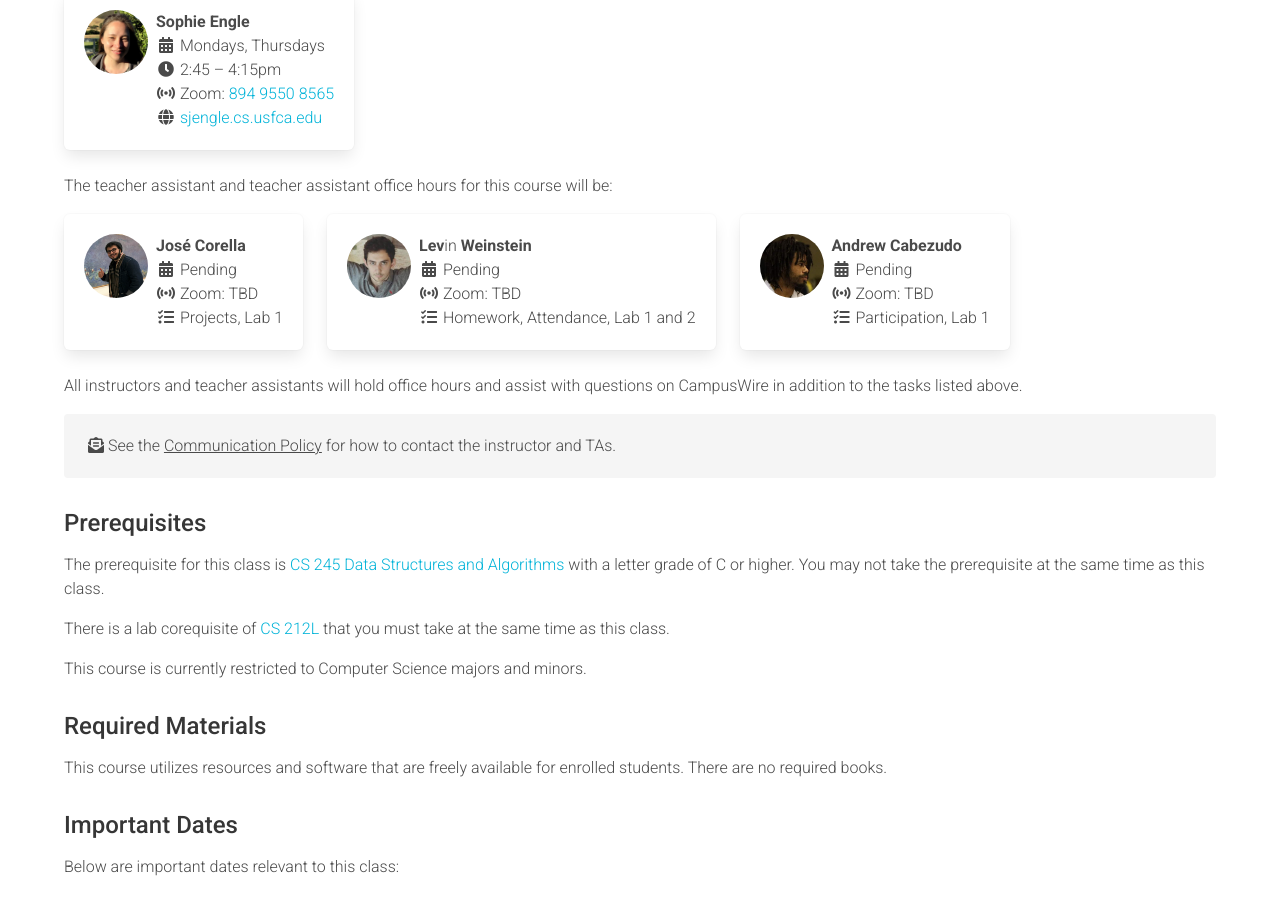
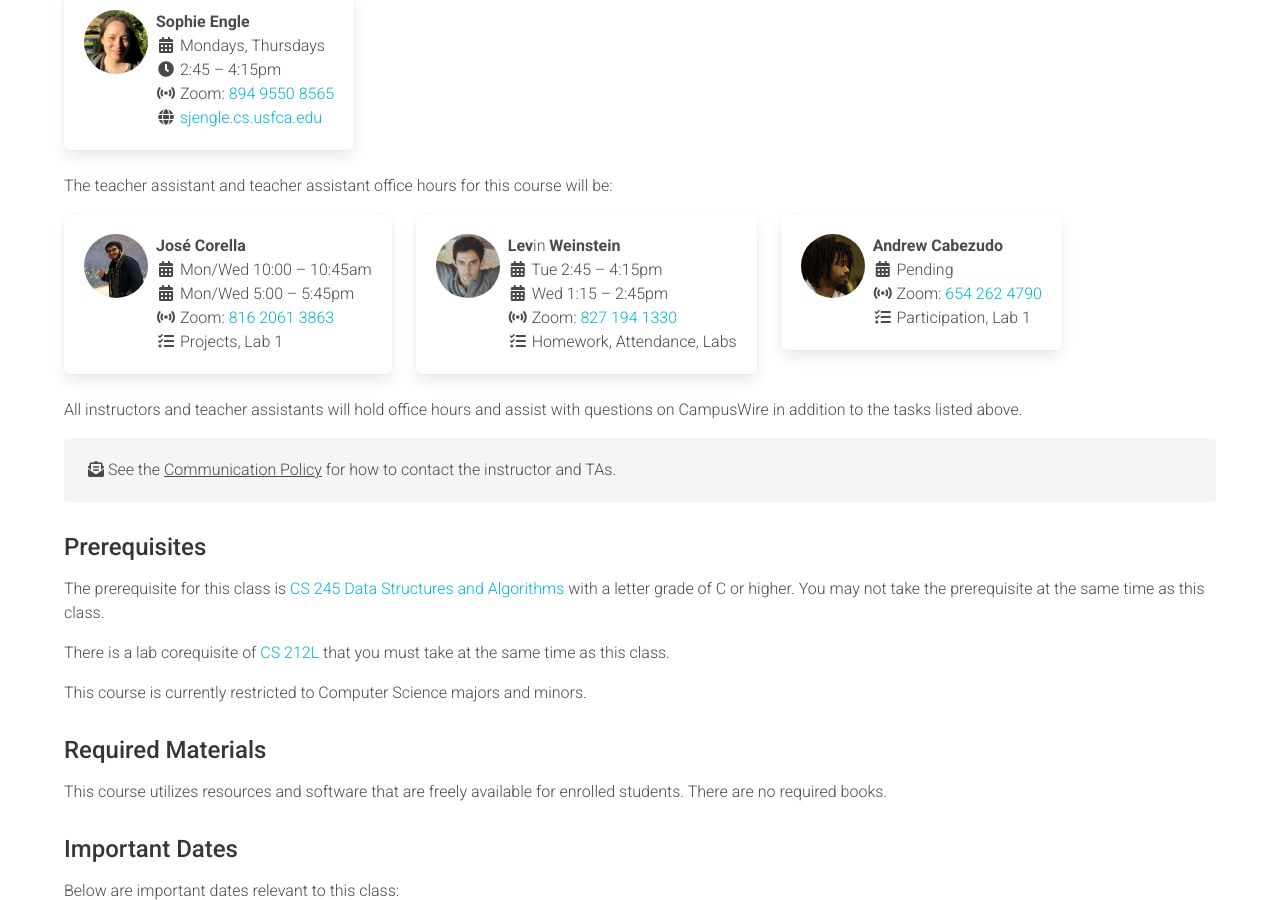
Before and after one commit to usf-cs212-spring2021/usf-cs212-spring2021.github.io, a Jekyll site: the page built from syllabus.md, in a window 1280 px wide and 900 px high, scrolled down 2037 px. Built offline with Jekyll 4.4.1, drawn with Linux system fonts in a browser that asks for light colours; comment, search, counter and statistics services are not loaded.

```diff
--- a/syllabus.md
+++ b/syllabus.md
@@ -166,11 +166,15 @@ The teacher assistant and teacher assistant office hours for this course will be
         <div class="column">
           <strong>José Corella</strong><br/>
           <i class="fa-fw fas fa-calendar-alt "></i>
-          <span>Pending</span>
+          <span>Mon/Wed 10:00 – 10:45am</span>
+          <br/>
+
+          <i class="fa-fw fas fa-calendar-alt "></i>
+          <span>Mon/Wed 5:00 – 5:45pm</span>
           <br/>
 
           <i class="fa-fw fas fa-signal-stream "></i>
-          Zoom: TBD
+          Zoom: <a href="{{ site.data.info.streams.tajose.link }}">{{ site.data.info.streams.tajose.room }}</a>
           <br/>
 
           <i class="fa-fw fas fa-tasks bump"></i>
@@ -194,15 +198,19 @@ The teacher assistant and teacher assistant office hours for this course will be
         <div class="column">
           <strong>Lev</strong>in <strong>Weinstein</strong><br/>
           <i class="fa-fw fas fa-calendar-alt "></i>
-          <span>Pending</span>
+          <span>Tue 2:45 – 4:15pm</span>
+          <br/>
+
+          <i class="fa-fw fas fa-calendar-alt "></i>
+          <span>Wed 1:15 – 2:45pm</span>
           <br/>
 
           <i class="fa-fw fas fa-signal-stream "></i>
-          Zoom: TBD
+          Zoom: <a href="{{ site.data.info.streams.talev.link }}">{{ site.data.info.streams.talev.room }}</a>
           <br/>
 
           <i class="fa-fw fas fa-tasks bump"></i>
-          Homework, Attendance, Lab 1 and 2
+          Homework, Attendance, Labs
         </div>
       </div>
       <!-- end nested columns -->
@@ -226,7 +234,7 @@ The teacher assistant and teacher assistant office hours for this course will be
           <br/>
 
           <i class="fa-fw fas fa-signal-stream "></i>
-          Zoom: TBD
+          Zoom: <a href="{{ site.data.info.streams.tadrew.link }}">{{ site.data.info.streams.tadrew.room }}</a>
           <br/>
 
           <i class="fa-fw fas fa-tasks bump"></i>
```
Also changed, not shown: _data/info.yml (+20 -13 lines), _general/getting-started.md (+7 -7 lines).
